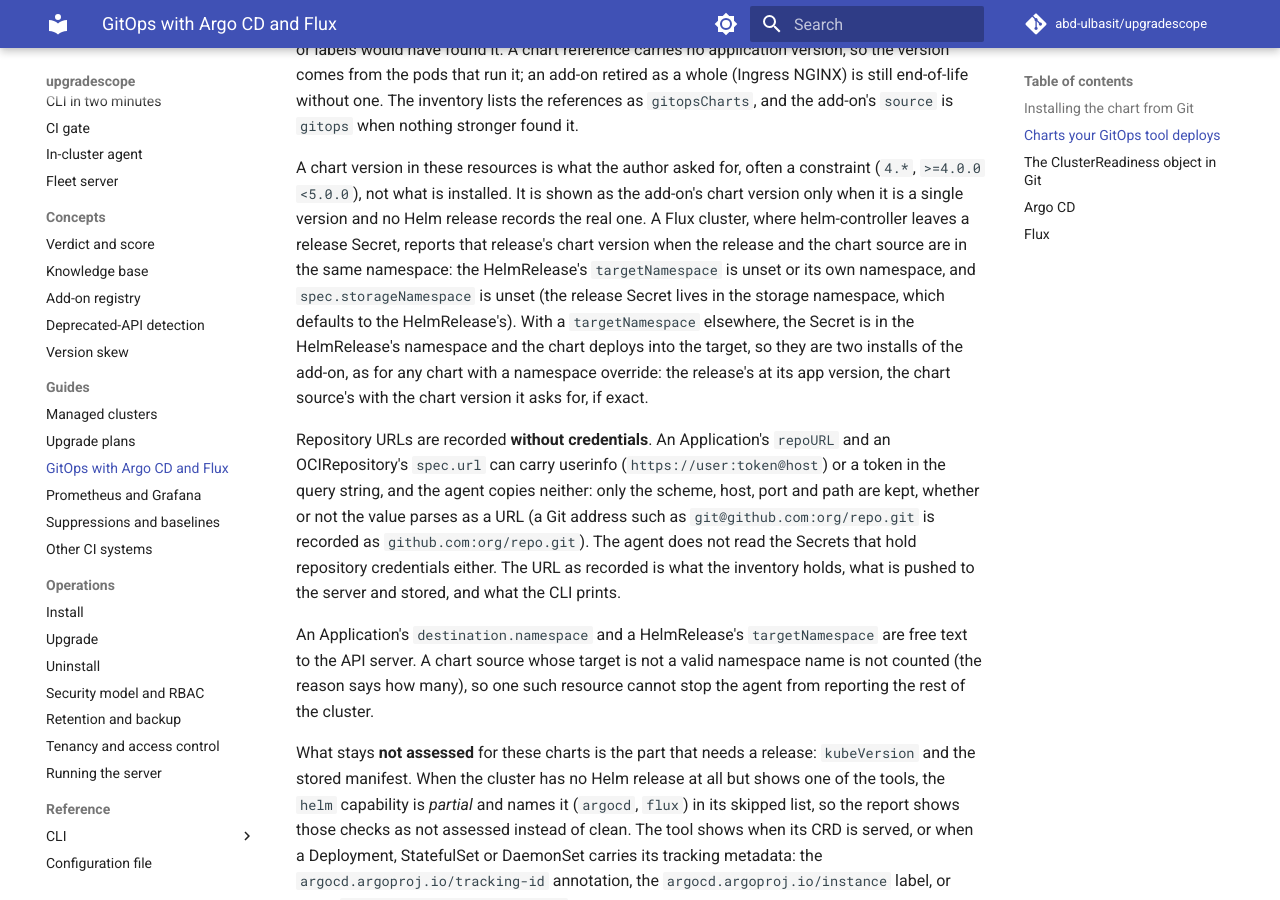
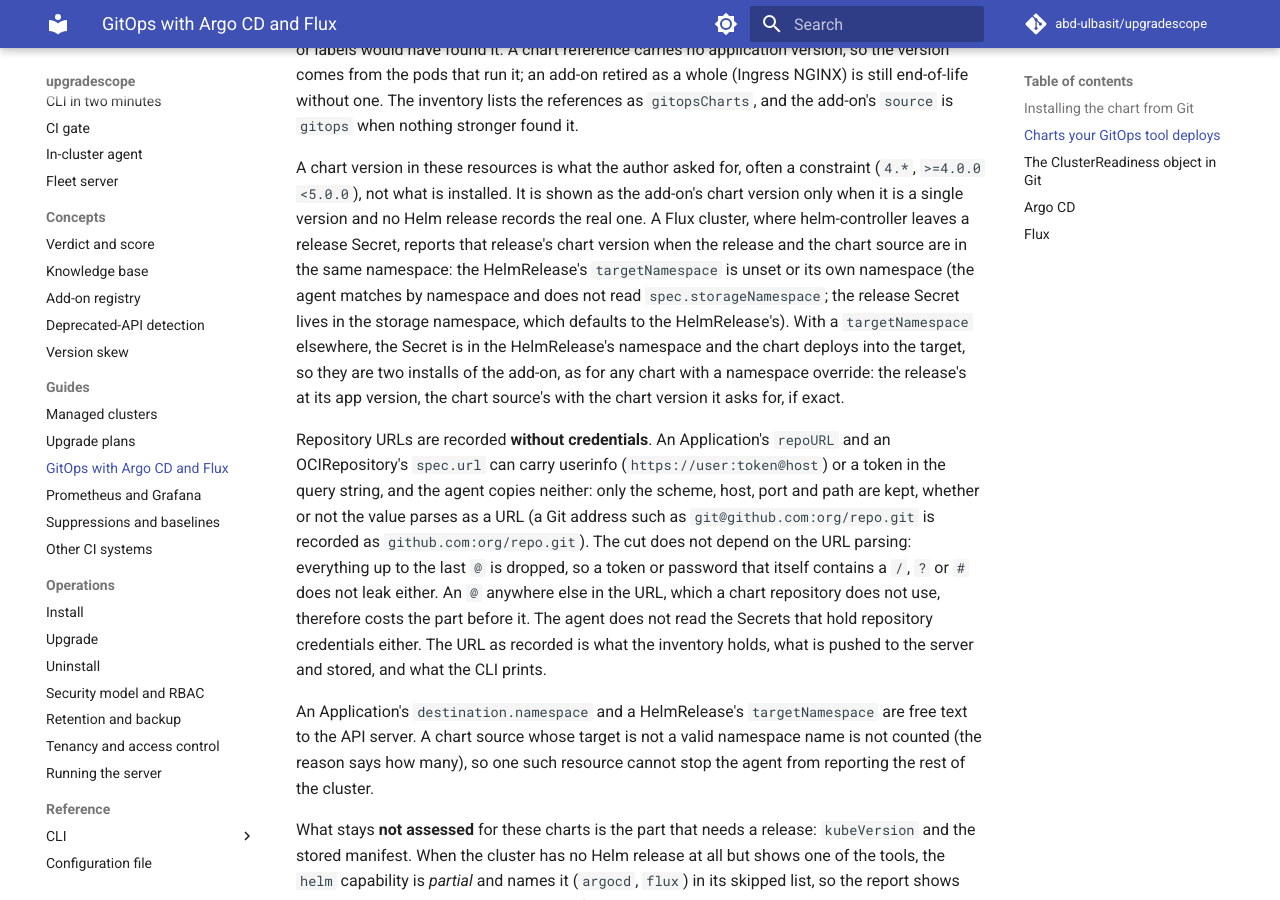
Before and after one commit to abd-ulbasit/upgradescope, an MkDocs documentation site: the page built from docs/guides/gitops-argo-flux.md, in a window 1280 px wide and 900 px high, scrolled down 1503 px. Built offline with MkDocs 1.6.1 and Material for MkDocs 9.7.7, drawn with Linux system fonts in a browser that asks for light colours; comment, search, counter and statistics services are not loaded.

Commit message:
docs: state the textual credential cut, order HE-08 after HE-07, Flux version merge wording
Refs #70

Co-Authored-By: Claude Fable 5 <noreply@anthropic.com>

```diff
--- a/docs/guides/gitops-argo-flux.md
+++ b/docs/guides/gitops-argo-flux.md
@@ -56,10 +56,11 @@ add-on's chart version only when it is a single version and no Helm release
 records the real one. A Flux cluster, where helm-controller leaves a release
 Secret, reports that release's chart version when the release and the chart
 source are in the same namespace: the HelmRelease's `targetNamespace` is unset
-or its own namespace, and `spec.storageNamespace` is unset (the release Secret
-lives in the storage namespace, which defaults to the HelmRelease's). With a
-`targetNamespace` elsewhere, the Secret is in the HelmRelease's namespace and
-the chart deploys into the target, so they are two installs of the add-on, as
+or its own namespace (the agent matches by namespace and does not read
+`spec.storageNamespace`; the release Secret lives in the storage namespace,
+which defaults to the HelmRelease's). With a `targetNamespace` elsewhere, the
+Secret is in the HelmRelease's namespace and the chart deploys into the
+target, so they are two installs of the add-on, as
 for any chart with a namespace override: the release's at its app version, the
 chart source's with the chart version it asks for, if exact.
 
@@ -68,7 +69,11 @@ Repository URLs are recorded **without credentials**. An Application's
 (`https://user:token@host`) or a token in the query string, and the agent
 copies neither: only the scheme, host, port and path are kept, whether or not
 the value parses as a URL (a Git address such as `git@github.com:org/repo.git`
-is recorded as `github.com:org/repo.git`). The agent does not read the Secrets
+is recorded as `github.com:org/repo.git`). The cut does not depend on the URL
+parsing: everything up to the last `@` is dropped, so a token or password that
+itself contains a `/`, `?` or `#` does not leak either. An `@` anywhere else in
+the URL, which a chart repository does not use, therefore costs the part
+before it. The agent does not read the Secrets
 that hold repository credentials either. The URL as recorded is what the
 inventory holds, what is pushed to the server and stored, and what the CLI
 prints.
```
Also changed, not shown: docs/claims.md (+1 -1 lines), 1 other file.
